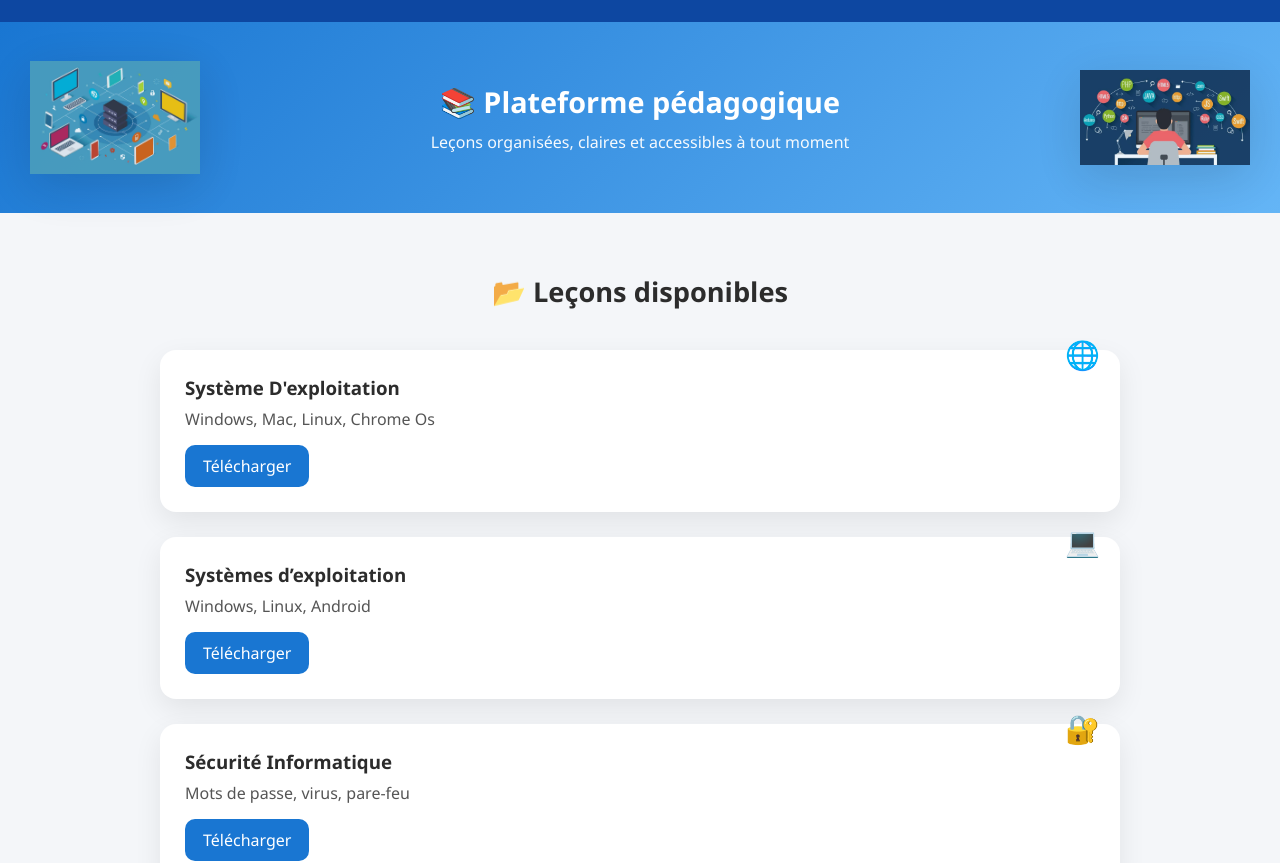
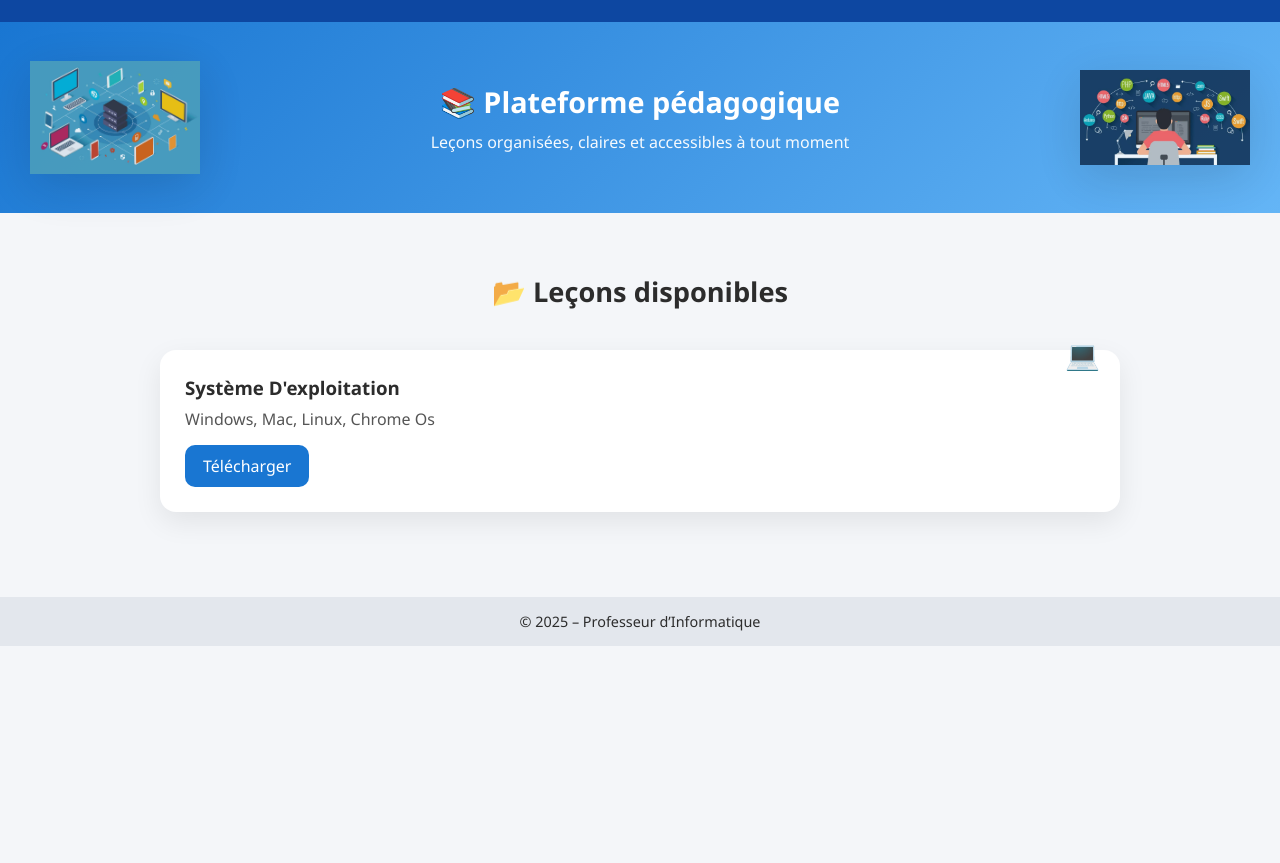
Before and after one commit to katchan18/Courses, a plain HTML site: page index.html in a window 1280 px wide. Shown: the part 101-964 px from the top of the page. After the commit the page ends 800 px from the top, so only its background shows below. Drawn offline with Linux system fonts and the light colour scheme.

Commit message:
Update index.html

```diff
--- a/index.html
+++ b/index.html
@@ -28,25 +28,12 @@
     <h2>📂 Leçons disponibles</h2>
 
     <div class="card">
-        <span class="icon">🌐</span>
+        <span class="icon">💻</span>
         <h3>Système D'exploitation</h3>
         <p>Windows, Mac, Linux, Chrome Os</p>
         <a href="cours_system_dexploitation.pdf" download>Télécharger</a>
     </div>
 
-    <div class="card">
-        <span class="icon">💻</span>
-        <h3>Systèmes d’exploitation</h3>
-        <p>Windows, Linux, Android</p>
-        <a href="lecons/systeme.pdf" download>Télécharger</a>
-    </div>
-
-    <div class="card">
-        <span class="icon">🔐</span>
-        <h3>Sécurité Informatique</h3>
-        <p>Mots de passe, virus, pare-feu</p>
-        <a href="lecons/securite.pdf" download>Télécharger</a>
-    </div>
 </section>
 
 <footer>
```
